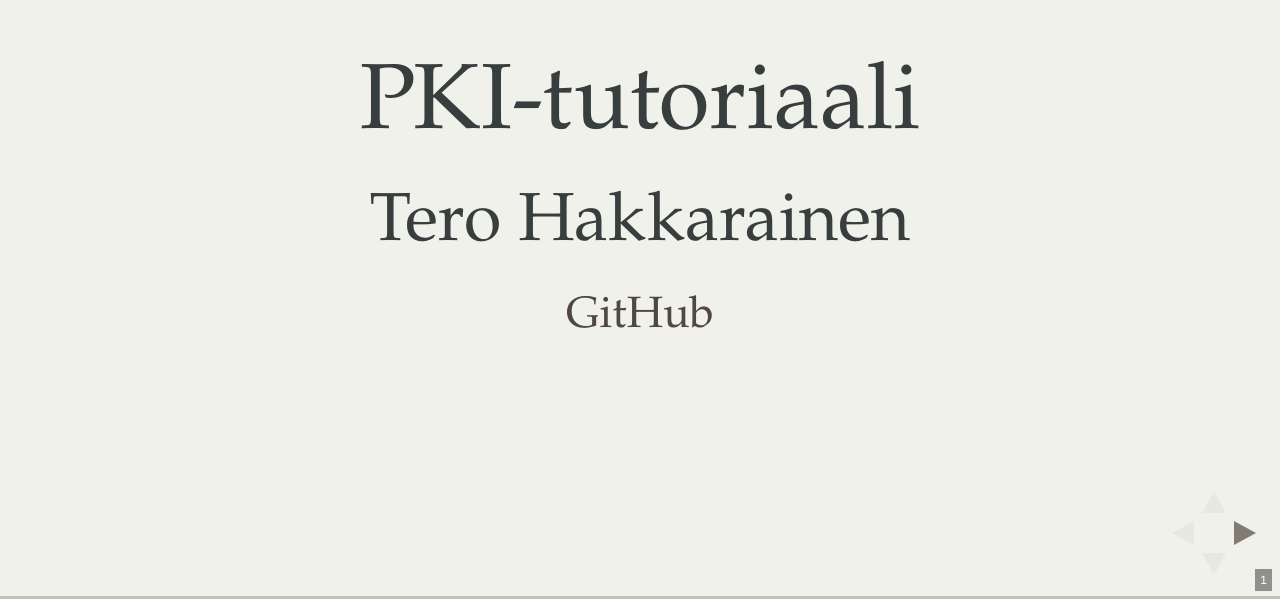
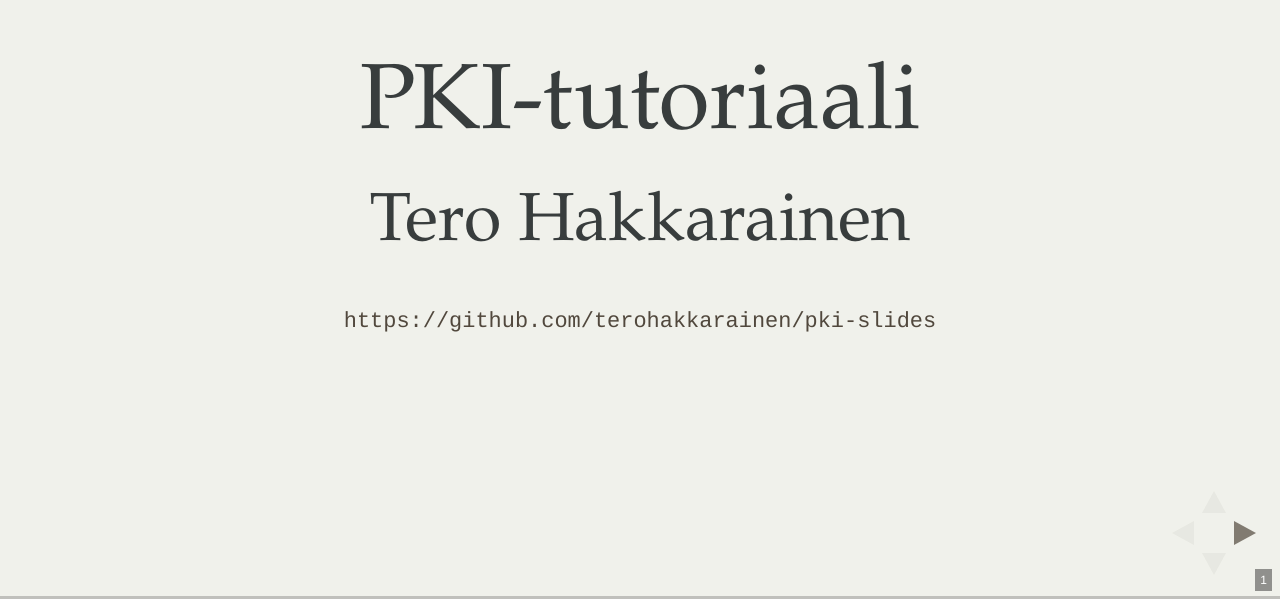
Before and after one commit to terohakkarainen/pki-slides, a plain HTML site: page index.html in a window 1280 px wide. Shown: the part 201-800 px from the top of the page. Drawn offline with Linux system fonts and the light colour scheme.

Commit message:
Improved GitHub link.

```diff
--- a/index.html
+++ b/index.html
@@ -27,7 +27,11 @@
                 <section>
                     <h2>PKI-tutoriaali</h2>
                     <h3>Tero Hakkarainen</h3>
-                    <a href="https://github.com/terohakkarainen/pki-slides" target="_blank">GitHub</a>
+                    <div>
+                      <a href="https://github.com/terohakkarainen/pki-slides"
+                         target="_blank"
+                         style="font-family: Courier; font-size: 0.5em;">https://github.com/terohakkarainen/pki-slides</a>
+                    </div>
                 </section>
                 <section>
                     <section>
```
